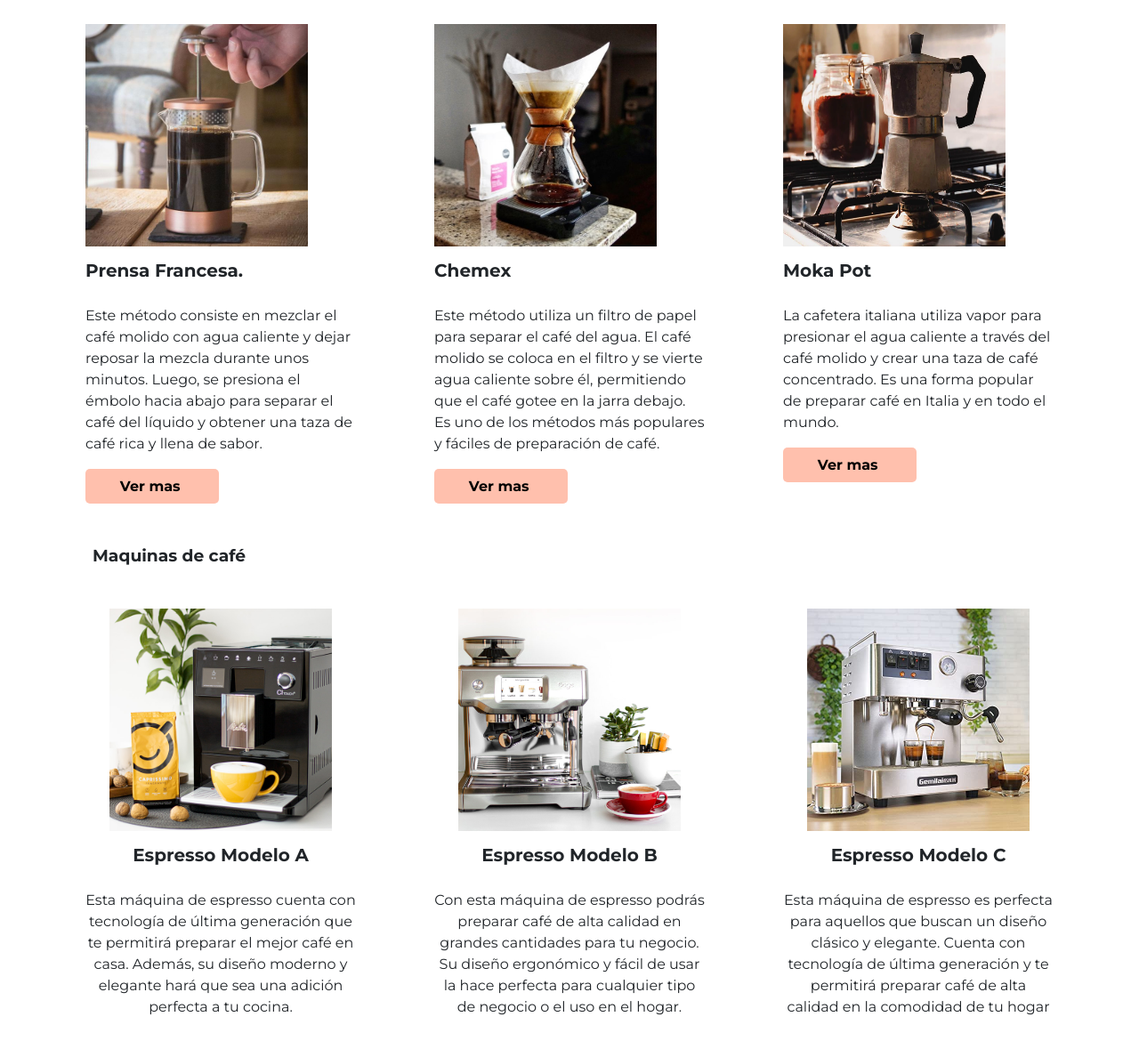
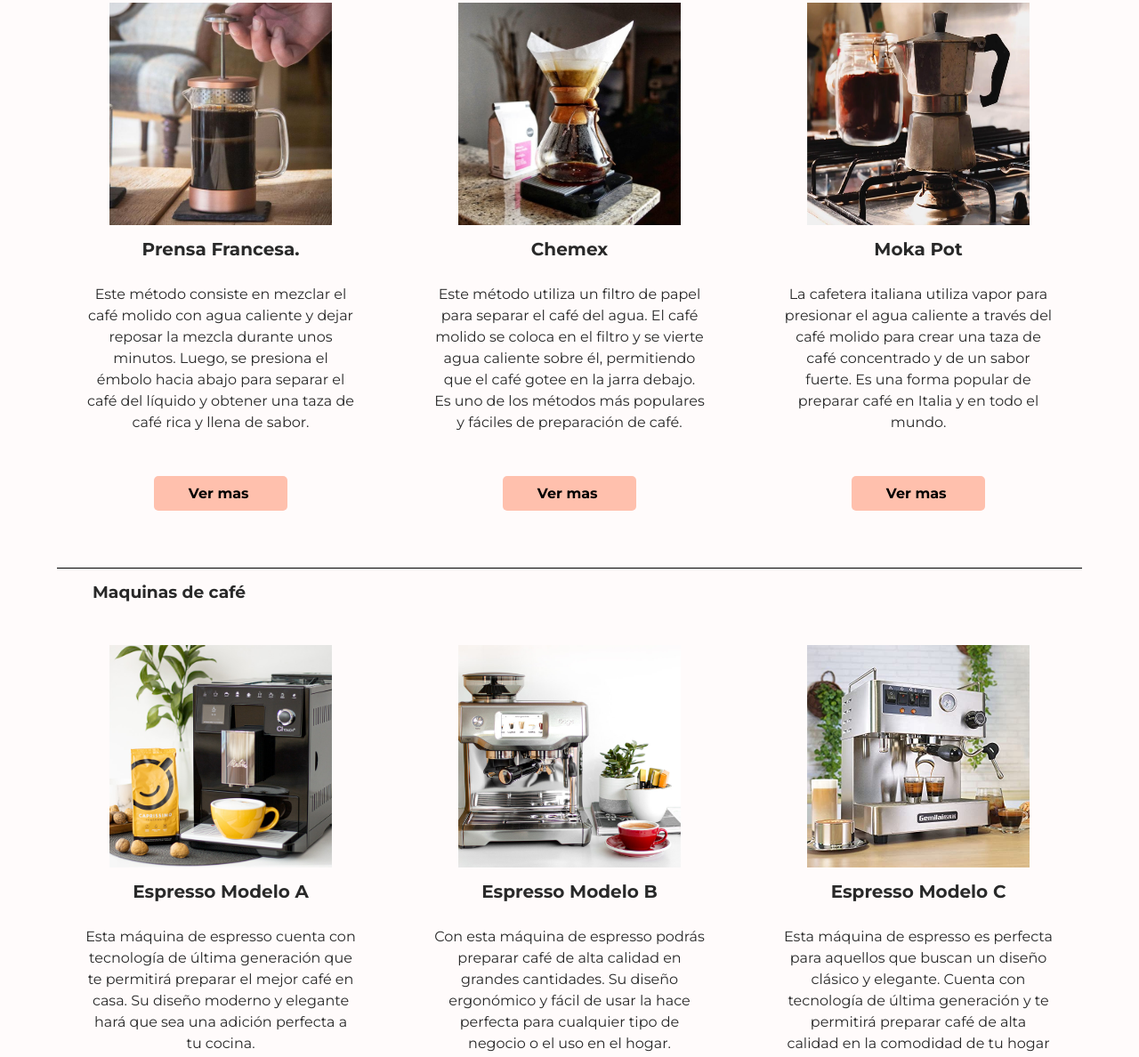
Before and after one commit to LuisLeon-Dev/Kaffe-shop, a website: page pages/producto.html in a window 1280 px wide. Shown: the part 1347-2535 px from the top of the page at 89% size. Drawn offline with nearby package versions, Linux system fonts and the light colour scheme.

Commit message:
aplicando correcciones

```diff
--- a/pages/producto.html
+++ b/pages/producto.html
@@ -7,7 +7,7 @@
     <title>Kaffe - Productos</title>
     <meta
       name="description"
-      content="Encuentra en nuestra tienda en línea una amplia selección de café de la más alta calidad y los mejores productos para preparar el café perfecto en casa. Desde granos de café recién tostados hasta molinillos, cafeteras y accesorios, contamos con todo lo que necesitas para disfrutar de una experiencia de café excepcional en la comodidad de tu hogar. ¡Visítanos ahora y convierte tu pasión por el café en una deliciosa realidad!"
+      content="Encuentra una amplia selección de café de la más alta calidad y los mejores productos para preparar el café perfecto en casa."
     />
 
     <meta
@@ -86,7 +86,7 @@
                 src="../img/categoria_1.jpeg"
                 alt="preparacion de cafe utilizando el metodo chemex"
               />
-              <h4>Metodos de preparación</h4>
+              <h4>Metodos</h4>
               <a href="#metodos_extraccion">
                 <input type="button" value="Ver mas" class="boton"
               /></a>
@@ -165,7 +165,7 @@
 
       <!--section de metodos-->
       <h3>Metodos de extracción de café</h3>
-      <div id="metodos_extraccion">
+      <div class="categorias" id="metodos_extraccion">
         <div class="row">
           <section class="col">
             <div class="producto">
@@ -211,9 +211,9 @@
               <h4>Moka Pot</h4>
               <p>
                 La cafetera italiana utiliza vapor para presionar el agua
-                caliente a través del café molido y crear una taza de café
-                concentrado. Es una forma popular de preparar café en Italia y
-                en todo el mundo.
+                caliente a través del café molido para crear una taza de café
+                concentrado y de un sabor fuerte. Es una forma popular de
+                preparar café en Italia y en todo el mundo.
               </p>
               <input type="button" value="Ver mas " class="boton" />
             </div>
@@ -235,9 +235,9 @@
               <h4>Espresso Modelo A</h4>
               <p>
                 Esta máquina de espresso cuenta con tecnología de última
-                generación que te permitirá preparar el mejor café en casa.
-                Además, su diseño moderno y elegante hará que sea una adición
-                perfecta a tu cocina.
+                generación que te permitirá preparar el mejor café en casa. Su
+                diseño moderno y elegante hará que sea una adición perfecta a tu
+                cocina.
               </p>
               <input type="button" value="Ver mas " class="boton" />
             </div>
@@ -252,9 +252,9 @@
               <h4>Espresso Modelo B</h4>
               <p>
                 Con esta máquina de espresso podrás preparar café de alta
-                calidad en grandes cantidades para tu negocio. Su diseño
-                ergonómico y fácil de usar la hace perfecta para cualquier tipo
-                de negocio o el uso en el hogar.
+                calidad en grandes cantidades. Su diseño ergonómico y fácil de
+                usar la hace perfecta para cualquier tipo de negocio o el uso en
+                el hogar.
               </p>
               <input type="button" value="Ver mas " class="boton" />
             </div>
--- a/scss/layout/_general.scss
+++ b/scss/layout/_general.scss
@@ -4,6 +4,11 @@
     text-transform: capitalize;
     text-align: center;
     margin-top: 2rem;
+}
+
+body{
+    background-color: $background_color;
+    color: $font_color
 }
 
 h1 {
--- a/scss/utilities/_variables.scss
+++ b/scss/utilities/_variables.scss
@@ -3,6 +3,8 @@
 $font_family_logo: "Pacifico", cursive;
 
 //colors
+$background_color: #fffbfb;
+$font_color: #292929;
 $color_brown: rgb(145, 111, 85);
 $color_soft_pink: #ffc0ad;
 $color_dark_bronw: #55423d;
--- a/scss/views/_index.scss
+++ b/scss/views/_index.scss
@@ -55,7 +55,7 @@
 
 }
 
-@media screen and (max-width: 425px) {
+@media screen and (max-width: 490px) {
     .hero {
             &_info {
                 width: 90%;
```
Also changed, not shown: index.html (+10 -10 lines), pages/contactos.html (+1 -1 lines), pages/nosotros.html (+1 -1 lines), pages/servicios.html (+5 -5 lines), css/main.css, 1 other file.
